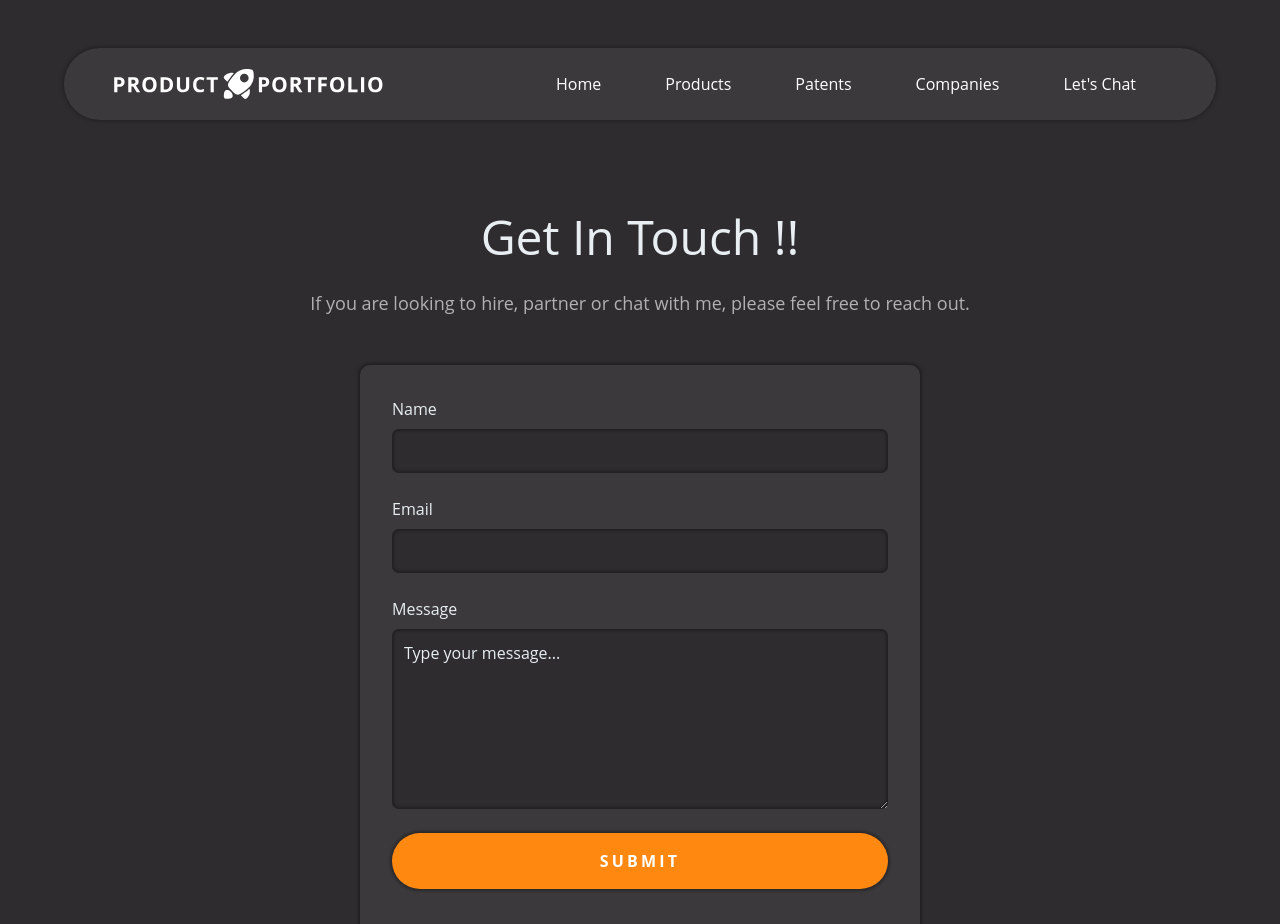
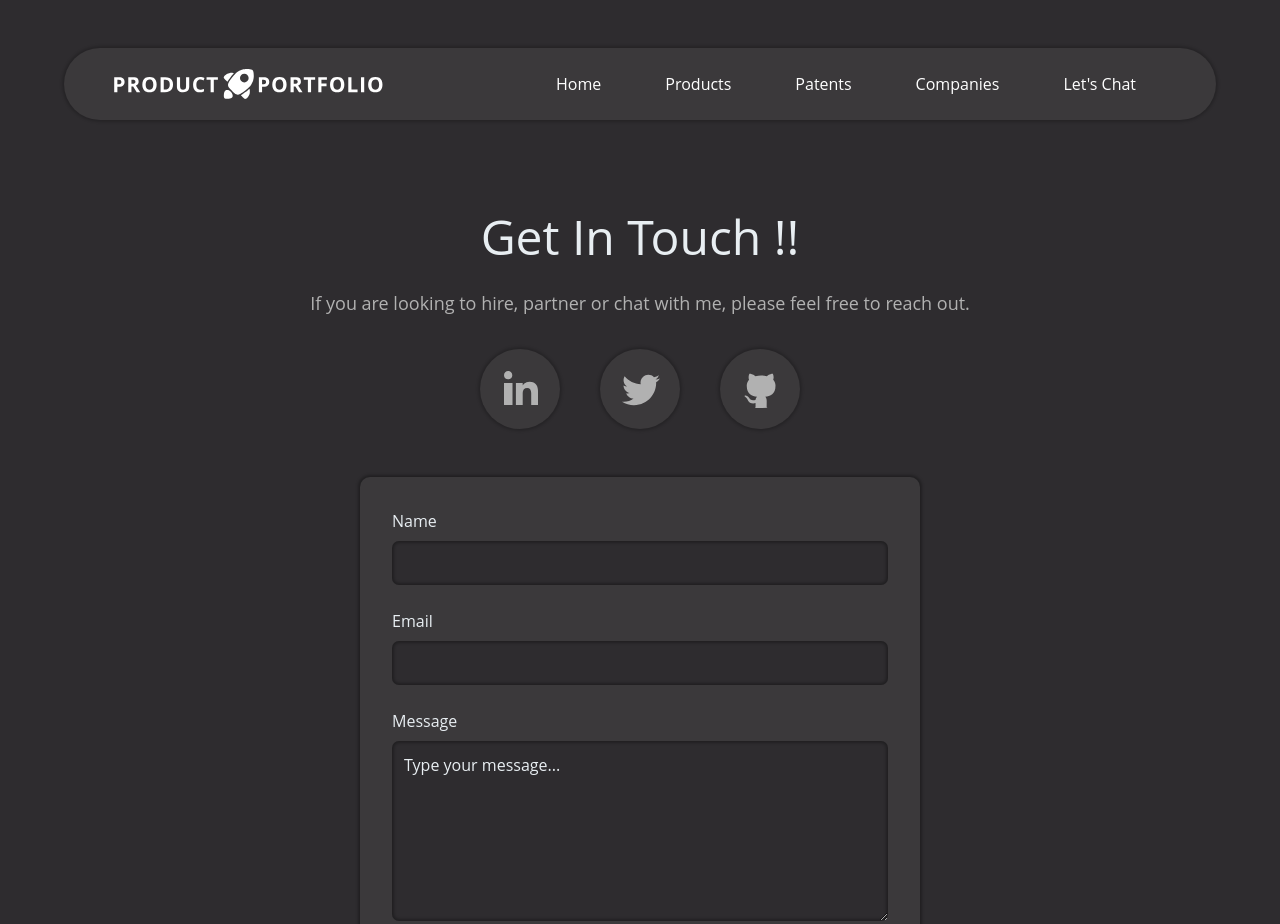
Before and after one commit to wgtrevillyan/product-portfolio, a website: page let-us-chat.html in a window 1280 px wide. Shown: the top 924 px of the page. Drawn offline with nearby package versions, Linux system fonts and the light colour scheme; a script that the page names is missing.

Commit message:
Add social media links and tracking to contact section
- Introduced LinkedIn, Twitter, and GitHub buttons in the contact section for enhanced connectivity.
- Implemented event tracking for social media button clicks to monitor user engagement.
- Updated HTML structure for improved layout and consistency.

```diff
--- a/let-us-chat.html
+++ b/let-us-chat.html
@@ -160,6 +160,75 @@ LogRocket.identify(trevillyanlabsmpdistinctid);
                       <h2 class="heading-5">Get In Touch !!</h2>
                     </div>
                     <p class="text-size-medium">If you are looking to hire, partner or chat with me, please feel free to reach out.</p>
+                    <div class="w-layout-hflex social-links-section margin-top margin-medium">
+                      <a
+                        id="contact-ln-button"
+                        href="https://www.linkedin.com/in/williamtrevillyan/"
+                        target="_blank"
+                        class="social-media-button mixpanel-trigger w-inline-block"
+                      >
+                        <div class="linkedin-icon w-embed">
+                          <svg
+                            xmlns="http://www.w3.org/2000/svg"
+                            fill="currentcolor"
+                            viewbox="0 0 60 60"
+                          >
+                            <path
+                              fill="currentcolor"
+                              fill-rule="evenodd"
+                              d="M60 60H48V39.003c0-5.76-2.541-8.974-7.098-8.974-4.959 0-7.902 3.349-7.902 8.974V60H21V21h12v4.386s3.765-6.607 12.249-6.607C53.736 18.78 60 23.96 60 34.674V60ZM7.326 14.763C3.279 14.763 0 11.457 0 7.38 0 3.306 3.279 0 7.326 0c4.044 0 7.323 3.306 7.323 7.38.003 4.077-3.279 7.383-7.323 7.383ZM0 60h15V21H0v39Z"
+                              clip-rule="evenodd"
+                            ></path>
+                          </svg>
+                        </div>
+                      </a>
+                      <a
+                        id="contact-twitter-button"
+                        href="https://twitter.com/wgtrevillyan"
+                        target="_blank"
+                        class="social-media-button mixpanel-trigger w-inline-block"
+                      >
+                        <div class="twitter-icon w-embed">
+                          <svg
+                            xmlns="http://www.w3.org/2000/svg"
+                            fill="currentcolor"
+                            viewbox="0 0 60 60"
+                          >
+                            <path
+                              fill="currentcolor"
+                              fill-rule="evenodd"
+                              d="M18.87 54c22.641 0 35.025-18.47 35.025-34.485 0-.525 0-1.047-.036-1.567A24.795 24.795 0 0 0 60 11.674a24.816 24.816 0 0 1-7.068 1.907 12.21 12.21 0 0 0 5.412-6.704 24.911 24.911 0 0 1-7.818 2.943c-4.662-4.88-12.459-5.116-17.418-.526-3.195 2.96-4.554 7.372-3.561 11.58-9.897-.49-19.119-5.091-25.371-12.661C.909 13.75 2.58 20.833 7.989 24.389A12.364 12.364 0 0 1 2.4 22.874v.154c.003 5.769 4.134 10.736 9.876 11.879a12.434 12.434 0 0 1-5.556.206c1.611 4.939 6.234 8.321 11.499 8.419A24.946 24.946 0 0 1 2.931 48.73 25.615 25.615 0 0 1 0 48.556a35.261 35.261 0 0 0 18.87 5.435"
+                              clip-rule="evenodd"
+                            ></path>
+                          </svg>
+                        </div>
+                      </a>
+                      <a
+                        id="contact-github-button"
+                        href="https://github.com/wgtrevillyan"
+                        target="_blank"
+                        class="social-media-button mixpanel-trigger w-inline-block"
+                      >
+                        <div class="github-icon w-embed">
+                          <svg
+                            xmlns="http://www.w3.org/2000/svg"
+                            fill="currentcolor"
+                            viewbox="0 0 60 60"
+                            preserveaspectratio="xMidYMid meet"
+                            style="width: 100%; height: 100%;"
+                          >
+                            <g transform="translate(-3, 0) scale(0.414)">
+                              <path
+                                fill="currentcolor"
+                                fill-rule="evenodd"
+                                d="m53.1 141c4.6 0 5.9-1.8 5.9-4.1s0-7.3-.1-14.4c-23.9 5.1-29-11.4-29-11.4-3.9-9.7-9.6-12.4-9.6-12.4-7.8-5.2.6-5.1.6-5.1 8.6.6 13.2 8.7 13.2 8.7 7.7 13 20.1 9.2 25 7 .4-4.3 2.3-8.4 5.5-11.4-19.1-2.1-39.2-9.4-39.2-41.8-.1-8.4 3.1-16.6 8.9-22.7-1-2.1-3.9-10.7.7-22.4 0 0 7.2-2.3 23.7 8.7 14.1-3.8 28.9-3.8 43 0 16.3-10.9 23.6-8.7 23.6-8.7 4.6 11.6 1.7 20.2.9 22.4 5.8 6.1 8.9 14.3 8.8 22.7 0 32.5-20.1 39.6-39.3 41.7 3 2.5 5.8 7.7 5.8 15.6 0 11.4-.1 20.4-.1 23.1 0 2.2 1 4 5.9 4z"
+                                clip-rule="evenodd"
+                              ></path>
+                            </g>
+                          </svg>
+                        </div>
+                      </a>
+                    </div>
                   </div>
                 </div>
               </div>
@@ -183,7 +252,7 @@ LogRocket.identify(trevillyanlabsmpdistinctid);
           </div>
         </div>
       </section>
-                                                                                                                                                                                                                                                                                                      <footer class="footer-component">
+                                                                                                                                                                                                                                                                                                                                    <footer class="footer-component">
         <div class="padding-global">
           <div class="container-large">
             <div class="padding-vertical padding-xxlarge">
@@ -221,6 +290,11 @@ LogRocket.identify(trevillyanlabsmpdistinctid);
           </div>
         </div>
       </footer>
+
+
+
+
+
 
 
 
@@ -525,6 +599,18 @@ LogRocket.identify(trevillyanlabsmpdistinctid);
       	mixpanel.track('GitHub Profile Opened', {
           'button': mp_element_id
       	})
+      } else if (mp_element_id == 'contact-ln-button') {
+      	mixpanel.track('LinkedIn Profile Opened', {
+          'button': mp_element_id
+      	})
+      } else if (mp_element_id == 'contact-twitter-button') {
+      	mixpanel.track('Twitter Profile Opened', {
+          'button': mp_element_id
+      	})
+      } else if (mp_element_id == 'contact-github-button') {
+      	mixpanel.track('GitHub Profile Opened', {
+          'button': mp_element_id
+      	})
       } else {
       	mixpanel.track('Unknown Event Triggered', {
           'Active Element': mp_element_id
```
